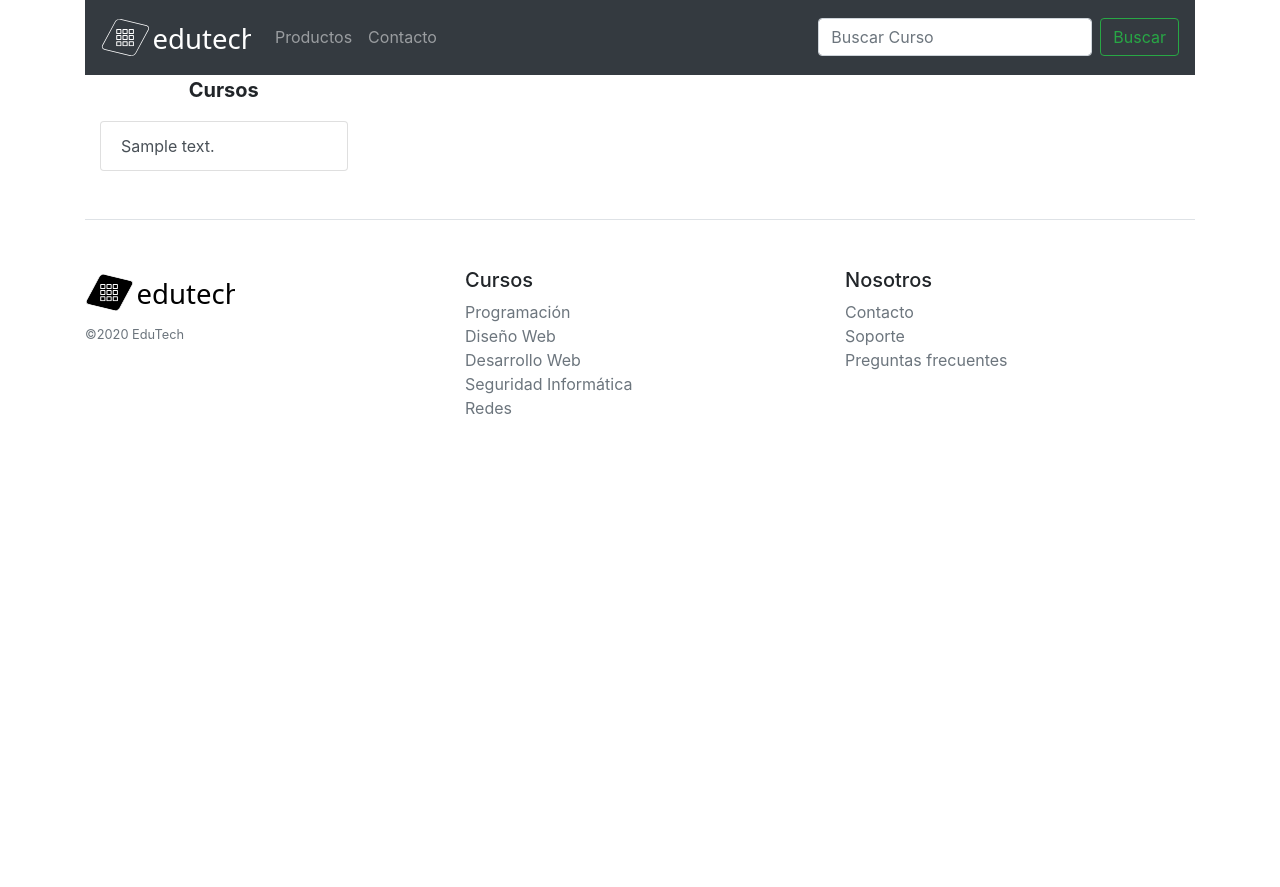
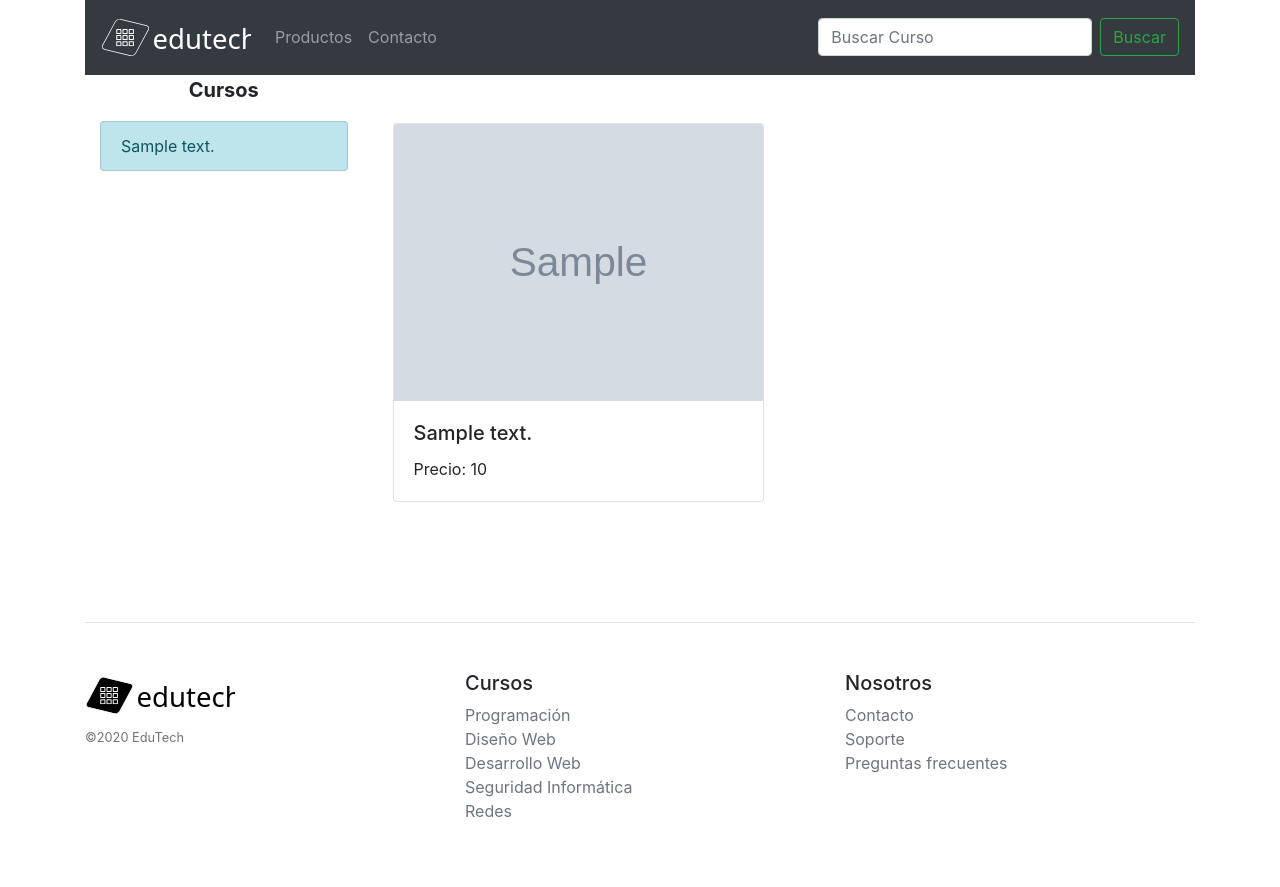
Before and after one commit to jonathannava/edutech, a PHP site: page /producto.php in a window 1280 px wide. Before the commit the page ends 414 px from the top, so only its background shows below. Run offline with PHP 8.4, Linux system fonts and the light colour scheme; tables that the repository leaves empty or names only in its code hold one stand-in row (values such as "Sample post"); grey boxes marked "Sample" are stand-in pictures; data that the repository does not hold is empty; some libraries are stand-ins or nearby versions.

Commit message:
products from DB, GRID list products

```diff
--- a/index.html
+++ b/index.html
@@ -10,7 +10,7 @@
     <title>EduTech</title>
 </head>
 <body>
-    <div class="container-fluid">
+    <div class="container">
         <header>
             <nav class="navbar navbar-expand-lg navbar-dark bg-dark">
                 <a class="navbar-brand" href="index.html"><img class="logo" src="images/logo.svg" alt="edutech" width="150px" ></a>
--- a/producto.php
+++ b/producto.php
@@ -55,7 +55,7 @@ require_once 'includes/connection.php'
     <main>
       <div class="container">
         <div class="row">
-          <div class="col-3">
+          <div class="col-md-3">
             <p class="lead text-center font-weight-bold">Cursos</p>
             <div class="list-group">
               <?php
@@ -64,63 +64,44 @@ require_once 'includes/connection.php'
                 $sendQueryCheck = mysqli_num_rows($sendQuery);
                 if($sendQueryCheck > 0){
                   while($row = mysqli_fetch_assoc($sendQuery)){
-                    echo "<a href='#' class='list-group-item list-group-item-action'>{$row['descripcion']}</a>";
+                    echo "<a href='#' class='list-group-item list-group-item-action list-group-item-info'>{$row['descripcion']}</a>";
                   }
                 }
               ?>
             </div>
           </div>
-          <div class="col-9">
-
+          <div class="col-md-9">
+            <div class="album py-5">
+              <div class="container">
+                <div class="row row-cols-1 row-cols-md-3">
+                  <?php
+                    $query="SELECT * FROM productos";
+                    $sendQuery= mysqli_query($connection, $query);
+                    $sendQueryCheck = mysqli_num_rows($sendQuery);
+                    if($sendQueryCheck > 0){
+                      while($row = mysqli_fetch_assoc($sendQuery)){
+                        echo "
+                        <div class='col-md-6 mb-4'>
+                          <div class='card'>
+                            <img class='card-img-top' src='{$row['urlimagen']}' alt='Card image cap'>
+                            <div class='card-body'>
+                            <h5 class='card-title'>{$row['descripcion']} </h5>
+                            <p class='card-text'>Precio: {$row['precio']}</p>
+                            </div>
+                          </div>
+                        </div>
+                        " ;
+                      }
+                    }
+                  ?>
+                </div>
+              </div>
+            </div>
           </div>
         </div>
       </div>
 
 
-
-
-
-
-
-<!--       <div class="py-5 text-center">
-        <h2><?php echo $curso ?></h2>
-      </div>
-      <div class="album py-5 bg-light">
-        <div class="container">
-          <div class="row justify-content-center">
-            <div class="col-md-6 ">
-              <div class="card mb-4 box-shadow text-center">
-                <img class="card-img-top" src="images/php_base.jpg" alt="">
-                <div class="card-body">
-                  <p class="card-text">Curso: <?php echo $curso ?></p>
-                  <p class="card-text">Descripción: <?php echo $descripcion ?></p>
-                  <p class="card-text">Precio: $<?php echo $precio ?> MNX</p>
-                  <p class="card-text">Exitencia: <?php echo $existencia ?></p>
-                </div>
-              </div>
-            </div>
-          </div>
-          <div class="row justify-content-center">
-            <div class="col-md-6 ">
-              <div class="card mb-4 box-shadow text-center">
-                <div class="embed-responsive embed-responsive-16by9">
-                  <iframe class="embed-responsive-item" src="<?php echo $video?>" allowfullscreen></iframe>
-                </div>
-              </div>
-            </div>
-          </div>
-          <div class="row justify-content-center">
-            <div class="col-md-6 ">
-              <div class="card mb-4 box-shadow text-center">
-                <audio controls>
-                  <source src="audio/Curso_PHP_Audio.mp3" type="audio/mp3">
-                </audio>
-              </div>
-            </div>
-          </div>
-
-        </div>
-      </div> -->
     </main>
 
     <footer class="pt-4 my-md-5 pt-md-5 border-top">
@@ -163,5 +144,4 @@ require_once 'includes/connection.php'
     integrity="sha384-JZR6Spejh4U02d8jOt6vLEHfe/JQGiRRSQQxSfFWpi1MquVdAyjUar5+76PVCmYl"
     crossorigin="anonymous"></script>
 </body>
-
 </html>
```
